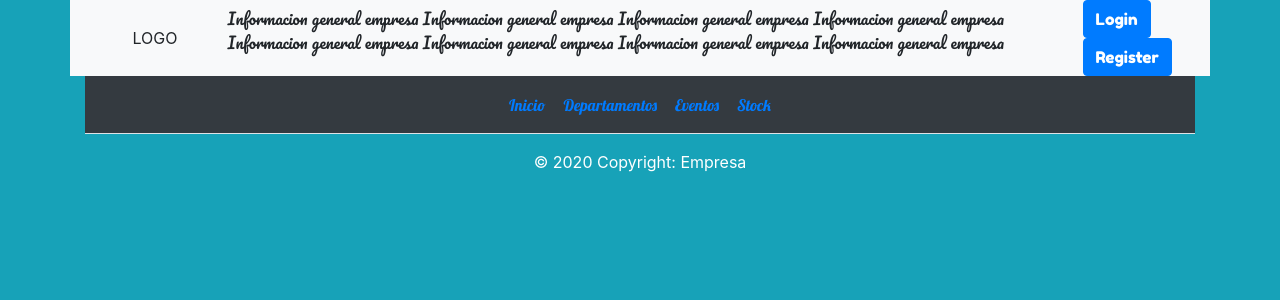
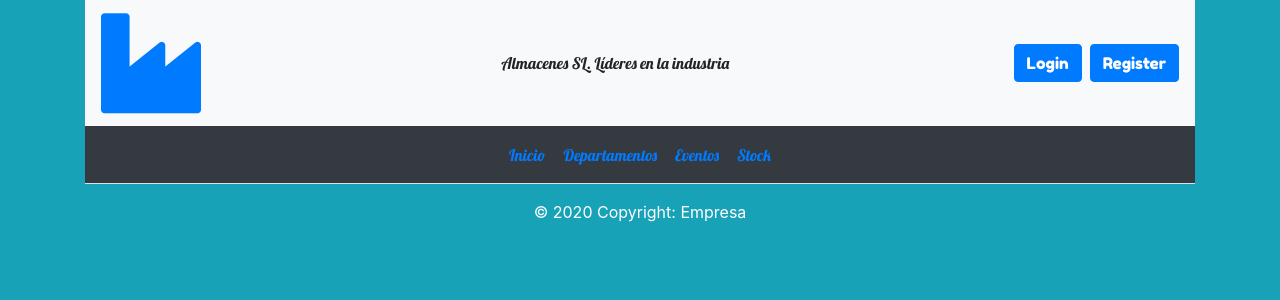
Before and after one commit to cristobaldl/almacen, a Symfony app: template templates/base.html.twig in a window 1280 px wide. Shown: the top 300 px of the page. Run offline with Twig, Linux system fonts and the light colour scheme; the template is opened without the code that fills it, so the values that code supplies are empty; some libraries are stand-ins or nearby versions.

Commit message:
Updated navbar

```diff
--- a/templates/base.html.twig
+++ b/templates/base.html.twig
@@ -5,29 +5,31 @@
         <title>{% block title %}Welcome!{% endblock %}</title>
         {% block stylesheets %}
         <link rel="stylesheet" href="https://stackpath.bootstrapcdn.com/bootstrap/4.3.1/css/bootstrap.min.css" integrity="sha384-ggOyR0iXCbMQv3Xipma34MD+dH/1fQ784/j6cY/iJTQUOhcWr7x9JvoRxT2MZw1T" crossorigin="anonymous">
+        <link href="https://stackpath.bootstrapcdn.com/font-awesome/4.7.0/css/font-awesome.min.css" rel="stylesheet" integrity="sha384-wvfXpqpZZVQGK6TAh5PVlGOfQNHSoD2xbE+QkPxCAFlNEevoEH3Sl0sibVcOQVnN" crossorigin="anonymous">
         <link href="https://fonts.googleapis.com/css2?family=Fredoka+One&family=Lobster&family=Pacifico&display=swap" rel="stylesheet">
         <link href="{{ asset('css/styles.css') }}" rel="stylesheet"/>
         {% endblock %}
     </head>
     <body class="container bg-info">
-        <header class="row bg-light justify-content-center align-items-center">
-            <div class="col col-md-1">LOGO</div>
-            <div class="col col-md-9">
-                <p>Informacion general empresa Informacion general empresa Informacion general empresa Informacion general empresa Informacion general empresa Informacion general empresa Informacion general empresa Informacion general empresa</p>
-            </div>
-            <div class="col col-md-1">
+        <header class="bg-light justify-content-center align-items-center">
+            <nav class="navbar navbar-expand-sm justify-content-between">
+                <a class="navbar-brand" href="#"><i class="fa fa-industry fa-5x" aria-hidden="true"></i></a>
+                <span class="navbar-text">
+                    Almacenes SL. Líderes en la industria
+                </span>
+                <form class="form-inline">
                     {% if app.user %}
-                    <div class="mb-3">
-                        <p>Bienvenido {{ app.user.username }} </p>
+                        <span class="navbar-text">
+                            Bienvenido {{ app.user.username }}
+                        </span>
                         <a class="btn btn-primary" href="{{ path('app_logout') }}">Logout</a>
-                    </div>
                     {% else %}
-                    <a class="btn btn-primary" href="/login">Login</a>
+                        <a class="btn btn-primary mr-2" href="/login">Login</a>
                         <a class="btn btn-primary" href="/register">Register</a>
                     {% endif %}
-            </div>
-        </header>
-        <nav class="navbar navbar-expand-lg nav-tabs justify-content-center bg-secondary bg-dark">
+                </form>
+            </nav>
+            <nav class="navbar navbar-expand-sm nav-tabs justify-content-center bg-secondary bg-dark">
                 <ul class="navbar-nav">
                     <li class="nav-item active">
                         <a class="nav-link" href="/">Inicio</a>
@@ -48,6 +50,7 @@
                     {% endif %}
                 </ul>
             </nav>
+        </header>
         {% block body %}{% endblock %}
         <footer class="page-footer">
             <div class="footer-copyright text-center text-white py-3">© 2020 Copyright:
```
Lines whose indentation alone changed are shown as unchanged.
